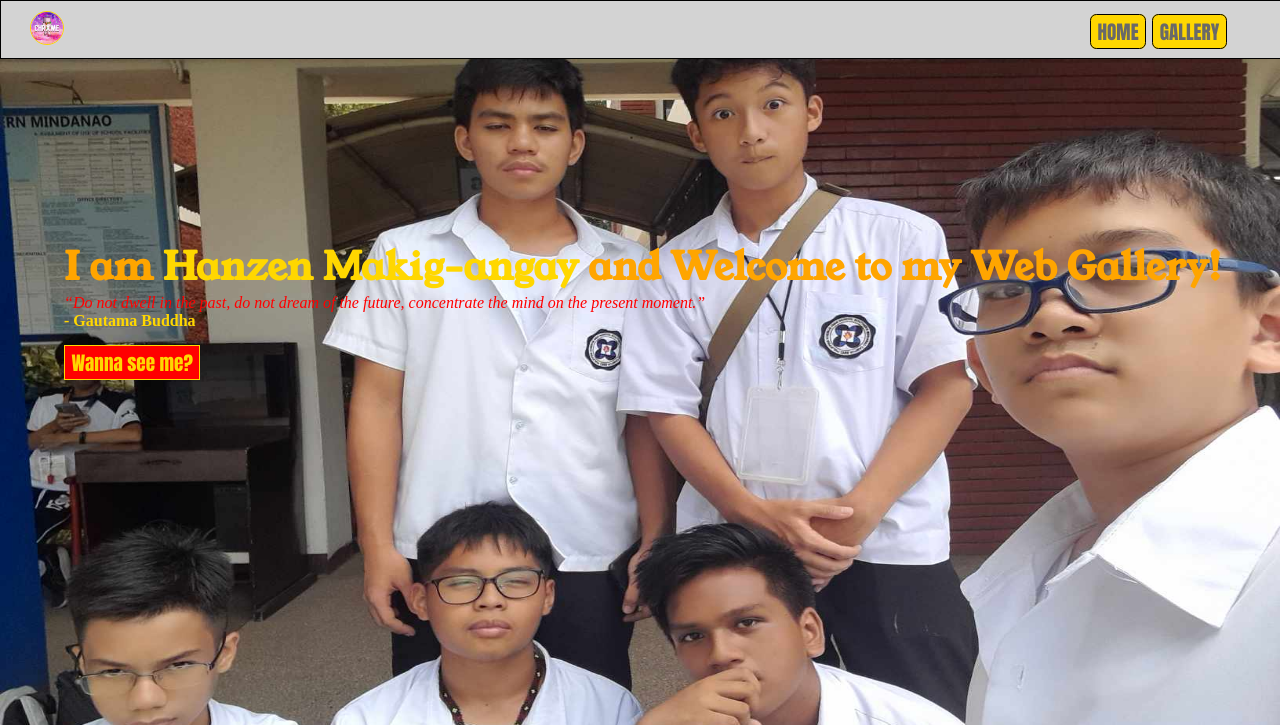
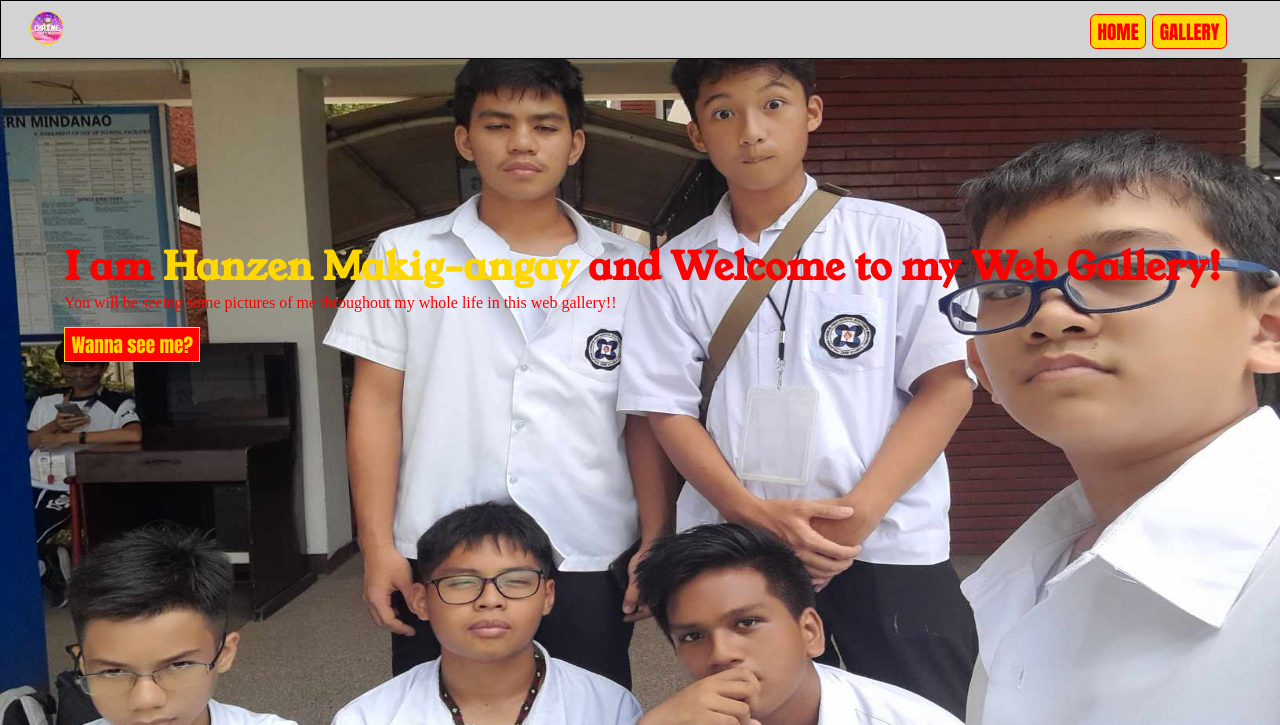
Before and after one commit to HanzenM/Q1AA1_CA_HB_MAKIG-ANGAY, a plain HTML site: page index.html in a window 1280 px wide. Shown: the top 725 px of the page. Drawn offline with Linux system fonts and the light colour scheme.

Commit message:
Add files via upload

```diff
--- a/index.html
+++ b/index.html
@@ -15,9 +15,7 @@
 
         <div class="banner">
             <div class="heading"><h1>I am <b>Hanzen Makig-angay</b> and Welcome to my Web Gallery!</h1></div>
-            <div class="paragraph"> <i>“Do not dwell in the past, do not dream of the future, concentrate the mind on the present moment.”
-            </i><br><b> - Gautama Buddha</b>
-            </div><br>
+            <div class="paragraph">You will be seeing some pictures of me throughout my whole life in this web gallery!! </div><br>
             <div class="link"><a href="page2.html" target="_blank">Wanna see me?</a></div>
         </div>
 
--- a/styles.css
+++ b/styles.css
@@ -40,17 +40,18 @@
     padding: 0.15vw 0.5vw;
     font-family: Impact, Haettenschweiler, 'Arial Narrow Bold', sans-serif;
     font-size: 1.5vw;
-    border: 0.05vw solid black;
+    border: 0.05vw solid red;
     border-radius: 0.5vw;
     background-color: gold;
-    color: dimgray;
+    color: red;
     transition: 0.4s;
 }
 
 .links a:hover {
     padding: 0.25vw 0.7vw;
     background-color: orange;
-    color: black;
+    color: darkred;
+    border: 0.05vw solid darkred;
     transition: 0.4s;
 }
 
@@ -114,7 +115,7 @@ body {
     text-align: left;
     margin-top: 30vh;
     margin-left: 5vw;
-    color: orange;
+    color: red;
 }
 
 .heading {
@@ -126,11 +127,7 @@ body {
     font-size: 1.25vw;
 }
 
-.paragraph i{
-    color:red;
-}
-
-.heading b, .paragraph b {
+.heading b{
     color: gold;
 }
 
```
